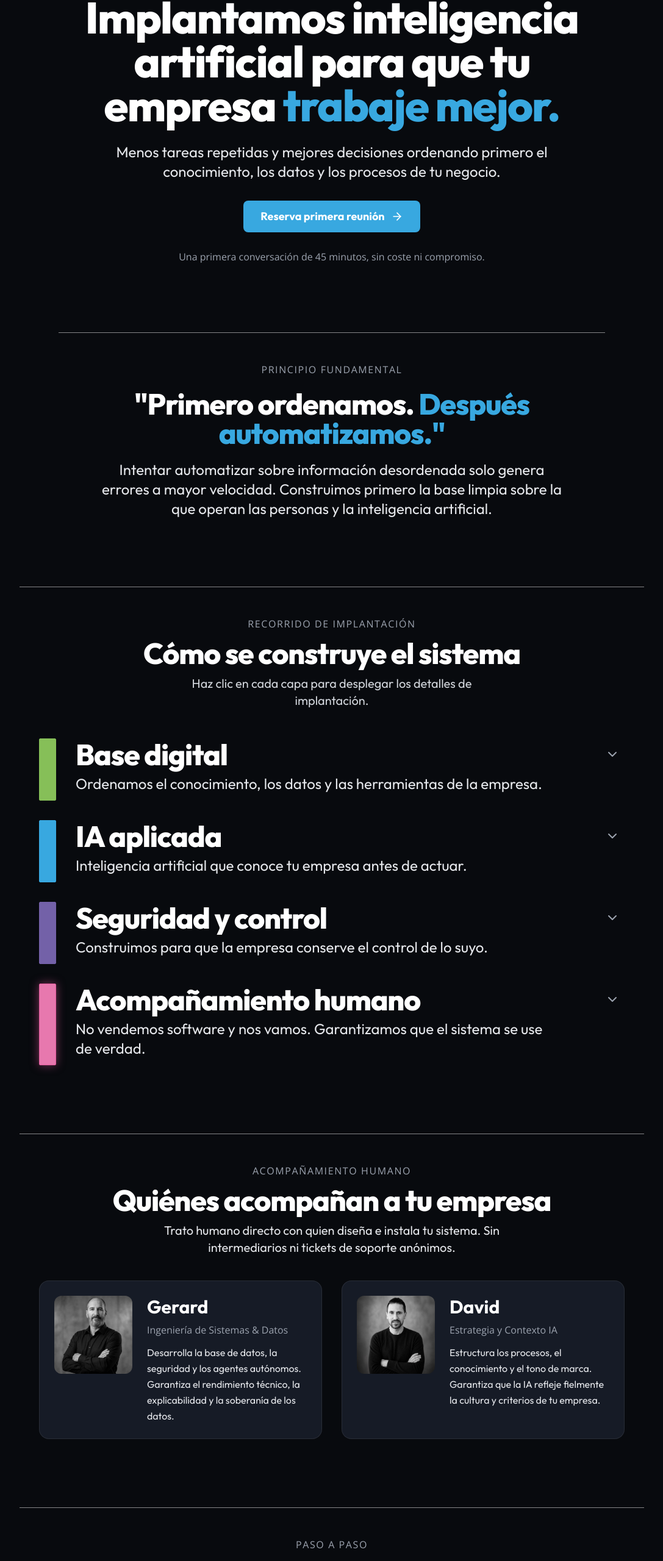
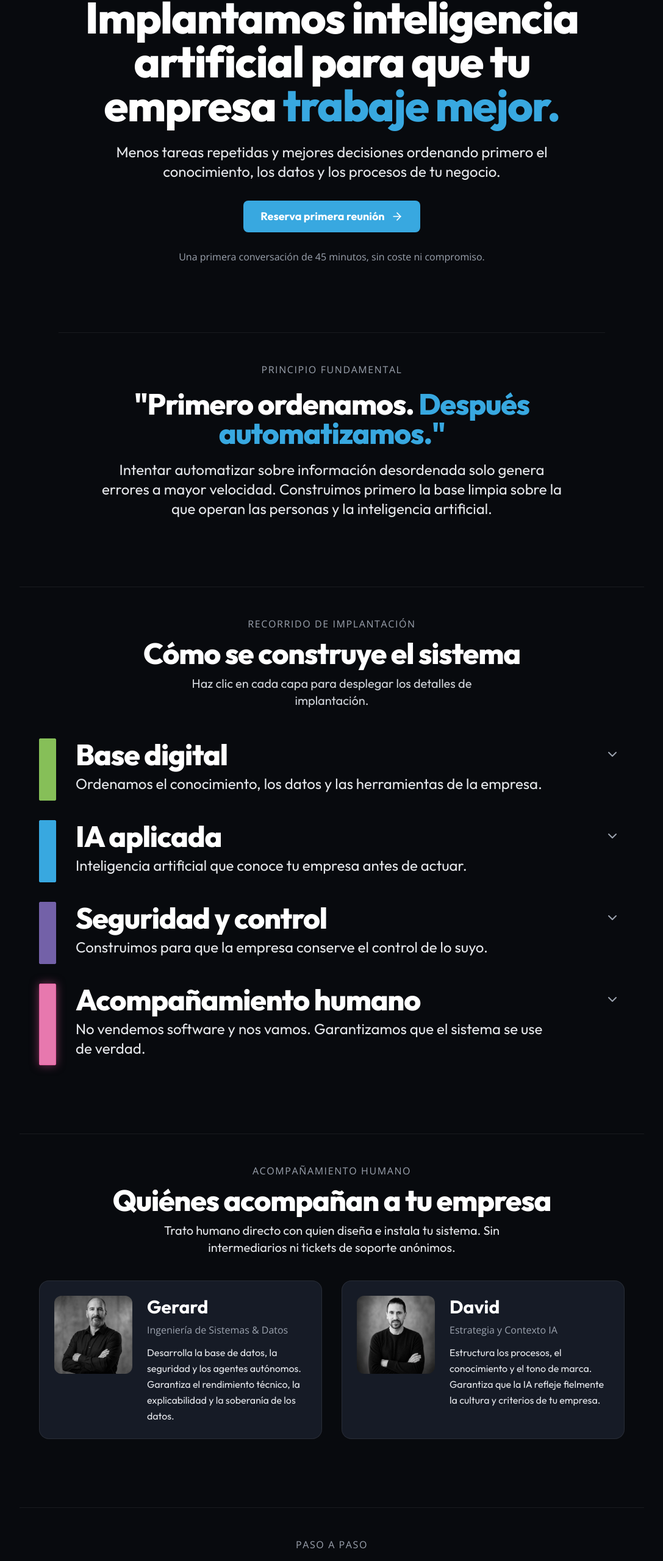
Before and after one commit to gerard-iartesana/iartesana-website, a Next.js app: page / in a window 1280 px wide. Shown: the part 191-2751 px from the top of the page at 61% size, without its empty margins (96-1183 px from the left). Built offline with nearby package versions, Linux system fonts and the light colour scheme.

Commit message:
style: soften section border dividers opacity to border-white/7%

```diff
--- a/src/app/page.tsx
+++ b/src/app/page.tsx
@@ -42,8 +42,8 @@ export default function HomePage() {
         </p>
       </section>
 
-      {/* 2. PRINCIPIO DE LA CASA (UN SÓLO DIVISOR SUPERIOR) */}
-      <section id="metodo" className="px-4 sm:px-6 lg:px-8 max-w-4xl mx-auto text-center space-y-5 py-8 sm:py-12 border-t border-surface-border/50">
+      {/* 2. PRINCIPIO DE LA CASA (DIVISOR MUY SUTIL) */}
+      <section id="metodo" className="px-4 sm:px-6 lg:px-8 max-w-4xl mx-auto text-center space-y-5 py-8 sm:py-12 border-t border-white/[0.07]">
         <span className="text-sm sm:text-base font-['Open_Sans',sans-serif] uppercase tracking-widest text-gray-400 font-normal block">
           Principio fundamental
         </span>
@@ -61,8 +61,8 @@ export default function HomePage() {
       {/* 3. RECORRIDO DE LAS 4 CAPAS */}
       <ScrollTimeline />
 
-      {/* 4. EQUIPO HUMANO (UN SÓLO DIVISOR SUPERIOR) */}
-      <section id="equipo" className="px-4 sm:px-6 lg:px-8 max-w-5xl mx-auto py-8 sm:py-12 space-y-10 border-t border-surface-border/50">
+      {/* 4. EQUIPO HUMANO (DIVISOR MUY SUTIL) */}
+      <section id="equipo" className="px-4 sm:px-6 lg:px-8 max-w-5xl mx-auto py-8 sm:py-12 space-y-10 border-t border-white/[0.07]">
         <div className="text-center space-y-3">
           <span className="text-sm sm:text-base font-['Open_Sans',sans-serif] uppercase tracking-widest text-gray-400 font-normal block">
             Acompañamiento humano
@@ -111,8 +111,8 @@ export default function HomePage() {
         </div>
       </section>
 
-      {/* 5. PROCESO COMERCIAL (UN SÓLO DIVISOR SUPERIOR) */}
-      <section className="px-4 sm:px-6 lg:px-8 max-w-5xl mx-auto py-8 sm:py-12 space-y-10 border-t border-surface-border/50">
+      {/* 5. PROCESO COMERCIAL (DIVISOR MUY SUTIL) */}
+      <section className="px-4 sm:px-6 lg:px-8 max-w-5xl mx-auto py-8 sm:py-12 space-y-10 border-t border-white/[0.07]">
         <div className="text-center space-y-3">
           <span className="text-sm sm:text-base font-['Open_Sans',sans-serif] uppercase tracking-widest text-gray-400 font-normal block">
             Paso a Paso
--- a/src/components/ScrollTimeline.tsx
+++ b/src/components/ScrollTimeline.tsx
@@ -90,7 +90,7 @@ export default function ScrollTimeline() {
   }, []);
 
   return (
-    <section id="capas" className="w-full max-w-5xl mx-auto py-8 sm:py-12 px-4 sm:px-6 lg:px-8 border-t border-surface-border/50" ref={timelineRef}>
+    <section id="capas" className="w-full max-w-5xl mx-auto py-8 sm:py-12 px-4 sm:px-6 lg:px-8 border-t border-white/[0.07]" ref={timelineRef}>
       <div className="text-center space-y-3 mb-10 sm:mb-12">
         {/* Descriptor en Open Sans tipografía normal */}
         <span className="text-sm sm:text-base font-['Open_Sans',sans-serif] uppercase tracking-widest text-gray-400 font-normal block">
```
